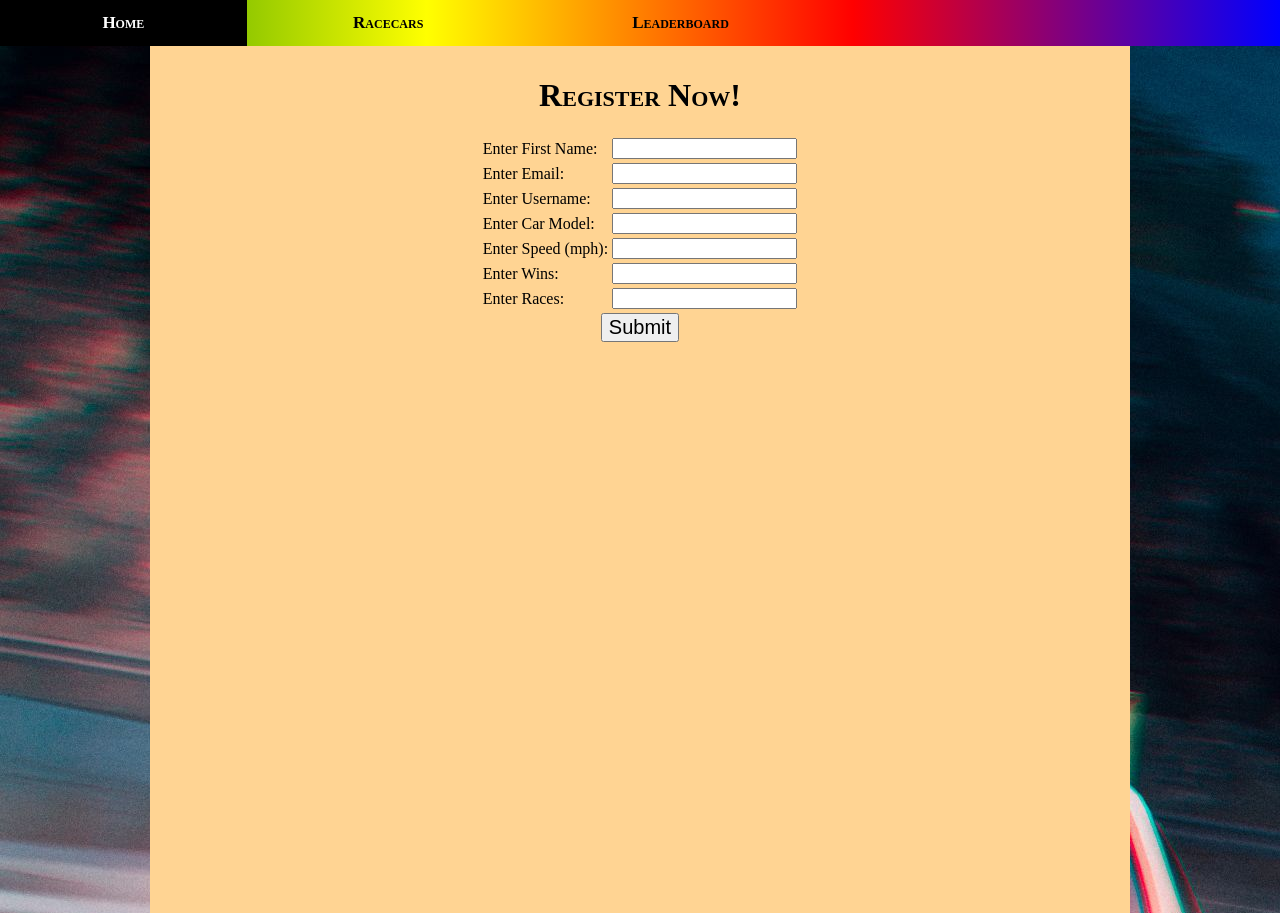
After one commit to doanbaquan/webproj-doan-challa-cai, a PHP site: page /pages/register.html in a window 1280 px wide. The commit adds this page. Run offline with PHP 8.4, Linux system fonts and the light colour scheme.

Commit message:
added php functionality and register page

```diff
--- a/css/lightstyle.css
+++ b/css/lightstyle.css
@@ -1,4 +1,5 @@
 body {
+  background-image: url("../images/background1.jpeg");
   background-color: rgb(255, 212, 147);
   margin: 0px;
 }
@@ -6,7 +7,6 @@ body {
 .topnav {
   background: linear-gradient(to right, green, yellow, red, blue);
   overflow: hidden;
-
 }
 
 .topnav a {
@@ -19,7 +19,6 @@ body {
   font-size: 17px;
   font-variant: small-caps;
   display: inline-block;
-
 }
 
 .topnav a:hover {
@@ -38,36 +37,31 @@ h1 {
   font-variant: small-caps;
 }
 
-h5{
+h5 {
   text-decoration: underline;
   font-family: Copperplate, "Copperplate Gothic Light";
   font-weight: bolder;
   font-size: 30px;
 }
 
-h6{
-
+h6 {
 }
 
-h7{
-
+h7 {
 }
 
-h8{
-
+h8 {
 }
 
-h9{
-
+h9 {
 }
 
 p {
   color: rgb(30, 0, 34);
   font-size: 23px;
   font-weight: 700;
-  font-family: 'Times New Roman', Times, serif;
+  font-family: "Times New Roman", Times, serif;
   text-align: left;
-  ;
 }
 
 .centerimg {
@@ -79,7 +73,7 @@ p {
   height: auto;
 }
 
-.imgleftoftext{
+.imgleftoftext {
   width: 300px;
   padding-left: 3.5%;
   max-width: 100%;
@@ -91,6 +85,8 @@ p {
   width: 75%;
   padding: 10px;
   text-align: left;
+  background: rgb(255, 212, 147);
+  padding-bottom: 100px;
 }
 
 li {
@@ -98,3 +94,21 @@ li {
   font-family: Arial, Helvetica, sans-serif;
   padding-bottom: 5px;
 }
+
+button {
+  margin: 0 auto;
+  display: block;
+  border: none;
+  color: white;
+  text-align: center;
+  font-size: 16px;
+  padding: 15px 32px;
+  cursor: pointer;
+  background-color: #4caf50;
+  border-radius: 25px;
+}
+
+.center {
+  margin-left: auto;
+  margin-right: auto;
+}
--- a/pages/js/script.js
+++ b/pages/js/script.js
@@ -0,0 +1,3 @@
+function myFunction() {
+    document.getElementById("demo").src = "../images/Toyota-Supra.jpg";
+}
--- a/pages/leaderboard.html
+++ b/pages/leaderboard.html
@@ -1,7 +1,7 @@
 <!DOCTYPE html>
 <html>
 <head>
-    </style>
+
     <style>
         h1 {text-align: center}
         p { text-align: center}
@@ -16,11 +16,11 @@
         <a class="active" href="../pages/leaderboard.html">Leaderboard</a>
     </div>
 
+    <div class="text">
 
-
-    <div class="text">
     <h1>Leaderboard</h1>
 
+    <button onclick="document.location='../pages/register.html'">Register for Leaderboard</button>
 
     </div>
     <p>
--- a/pages/php/form.php
+++ b/pages/php/form.php
@@ -1,3 +1,4 @@
+<!DOCTYPE html>
 <html>
 Name: <input type="text" name="name" value="<?php echo $name;?>">
 
--- /dev/null
+++ b/pages/register.html
@@ -0,0 +1,67 @@
+<!DOCTYPE html>
+<html>
+<head>
+    <title>
+        Register for Leaderboard
+    </title>
+    <link rel="stylesheet" href="../css/lightstyle.css">
+
+</head>
+<body>
+    <div class="topnav">
+        <a class="active" href="../pages/home.html">Home</a>
+        <a href="../pages/racecars.html">Racecars</a>
+        <a href="../pages/leaderboard.html">Leaderboard</a>
+    </div>
+
+    <div class=text>
+        <h1 align="center">Register Now!</h1>
+        <form action="../pages/details_leaderboard.php" method="post">
+            <table  align="center">
+                <tr>
+                    <td>
+                        <label>Enter First Name:</label></td>
+                    <td><input type="text" name="First_Name"></td>
+                </tr>
+                <tr>
+                    <td>
+                        <label>Enter Email:</label></td>
+                    <td><input type="email" name="Email"></td>
+                </tr>
+                <tr>
+                    <td>
+                        <label>Enter Username:</label></td>
+                    <td><input type="text" name="Username"></td>
+                </tr>
+                <tr>
+                    <td>
+                        <label>Enter Car Model:</label></td>
+                    <td><input type="text" name="Car_Model"></td>
+                </tr>
+                <tr>
+                    <td>
+                        <label>Enter Speed (mph):</label></td>
+                    <td><input type="number" name="Speed"></td>
+                </tr>
+                <tr>
+                    <td>
+                        <label>Enter Wins:</label></td>
+                    <td><input type="number" name="Wins"></td>
+                </tr>
+                <tr>
+                    <td>
+                        <label>Enter Races:</label></td>
+                    <td><input type="number" name="Races"></td>
+                </tr>
+                <tr>
+                    <td colspan="2" align="center">
+                        <input type="submit" name="save" value="Submit" style="font-size:20px"></td>
+                </tr>
+            </table>
+        </form>
+
+        <br><br><br><br><br><br><br><br><br><br><br><br><br><br><br><br><br><br><br><br><br><br><br><br><br><br>
+
+    </div>
+</body>
+</html>
```
Also changed, not shown: pages/details_leaderboard.php (added, +37 -0 lines), pages/home.html (+6 -2 lines), images/background1.jpeg (added), pages/racecars.html (line endings or trailing spaces), 2 other files.
